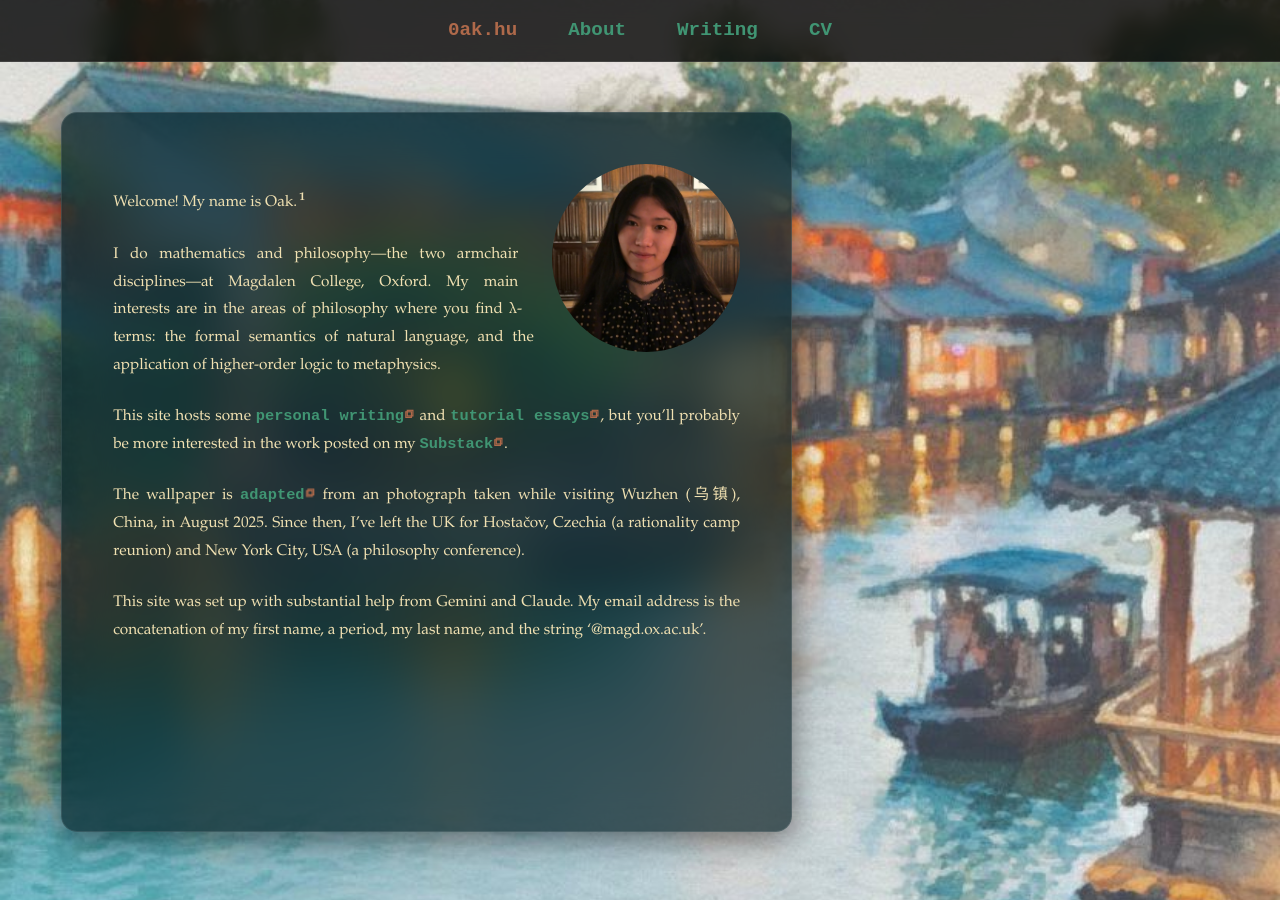
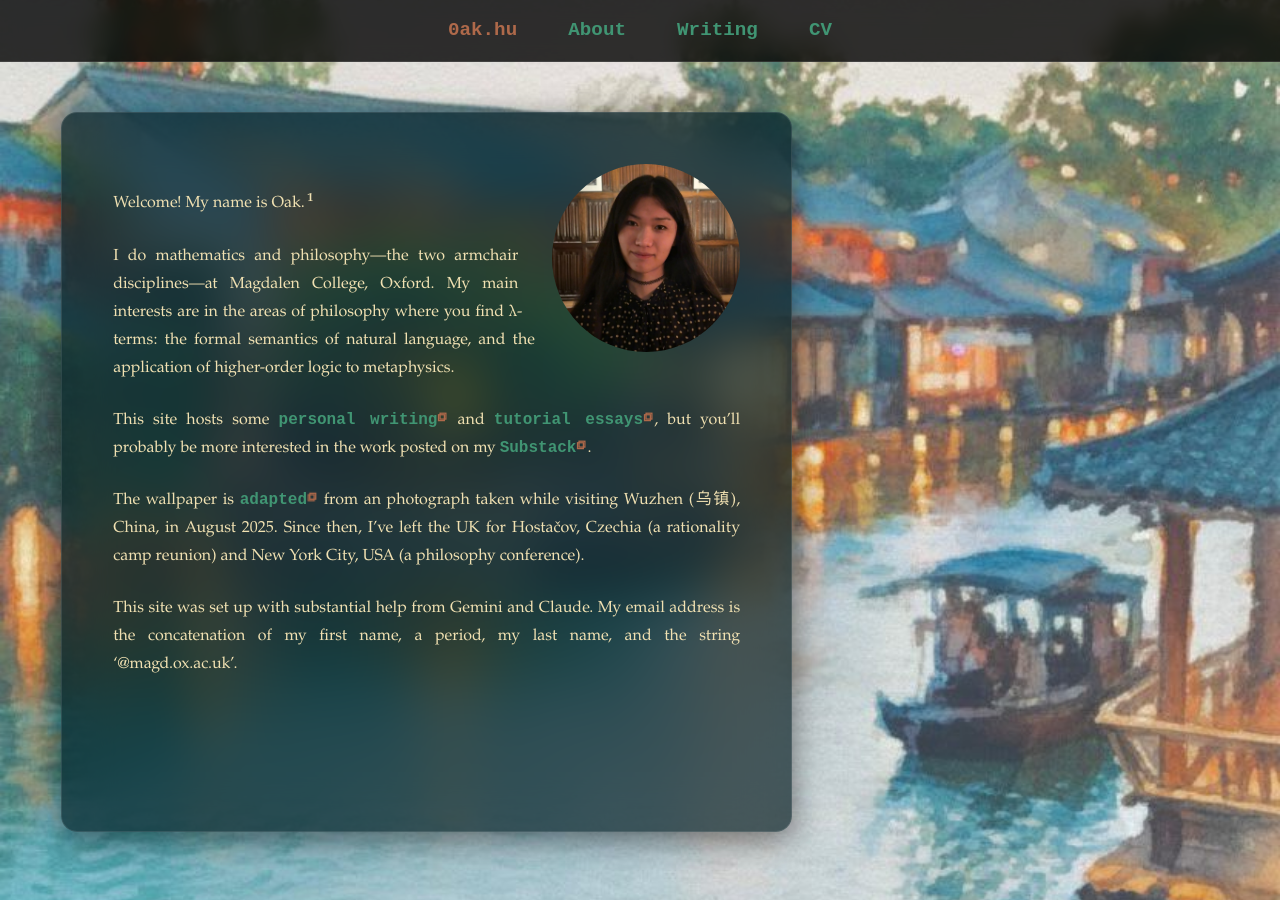
Before and after one commit to oak-hu/oak-hu.github.io, a Jekyll site: the page built from index.md, in a window 1280 px wide. Built offline with Jekyll 4.4.1, drawn with Linux system fonts in a browser that asks for light colours; some web fonts are replaced.

Commit message:
Update main.scss

```diff
--- a/assets/css/main.scss
+++ b/assets/css/main.scss
@@ -21,6 +21,8 @@
     --font-main: 'Palatino Linotype', 'Palatino', 'Georgia', serif;
     --font-display: 'Langar', 'Courier New', monospace;
     --font-cjk: 'Ma Shan Zheng', 'Palatino Linotype', serif;
+    --font-min: 0.9rem;
+    --font-min: 0.9rem;
 
     /* Grid */
     --unit: calc(100vw / 21);
@@ -161,8 +163,8 @@ a:hover { color: var(--hover-color); }
 
 /* Content Styling */
 .content {
-    line-height: 1.8;
-    font-size: clamp(0.9rem, 1.2vw, 1.3rem);
+    line-height: 1.75;
+    font-size: clamp(1.0rem, 1.25vw, 1.25rem);
 }
 .content h1 {
     font-family: var(--font-display);
@@ -173,7 +175,7 @@ a:hover { color: var(--hover-color); }
 }
 .content h2 {
     font-family: var(--font-display);
-    font-size: clamp(1.2rem, 2vw, 2rem);
+    font-size: clamp(1.25rem, 2vw, 2rem);
     color: var(--link-color);
     margin-top: 2rem;
     margin-bottom: 1rem;
@@ -196,7 +198,7 @@ cjk { font-family: var(--font-cjk); }
     margin-bottom: 0.2rem;
 }
 .writing-date {
-    font-size: 0.85rem;
+    font-size: clamp(0.85rem, 1vw, 1.25rem);
     color: var(--text-secondary);
     opacity: 0.8;
     display: inline-block;
@@ -206,7 +208,7 @@ cjk { font-family: var(--font-cjk); }
 .writing-tag {
     display: inline-block;
     font-family: var(--font-display);
-    font-size: 0.75rem;
+    font-size: clamp(0.85rem, 1vw, 1.25rem);
     color: var(--link-color);
     border: 1px solid var(--glass-border);
     padding: 1px 6px;
@@ -216,7 +218,7 @@ cjk { font-family: var(--font-cjk); }
     transition: opacity 0.2s;
 }
 
-.writing-title { font-size: 1.4rem; color: var(--link-color); }
+.writing-title { font-size: clamp(1.25rem, 1.5vw, 2rem); color: var(--link-color); }
 
 /* Sidenotes */
 
@@ -242,8 +244,8 @@ label.sidenote-number {
     position: absolute;
     width: var(--sidenote-width);
     left: var(--sidenote-offset);
-    font-size: 0.9rem;
-    line-height: 1.4;
+    font-size: clamp(0.9rem, 1.20vw, 1.25rem);
+    line-height: 1.5;
     text-align: left;
     background: rgba(0, 0, 0, 0.8);
     padding: 1rem;
@@ -274,3 +276,30 @@ label.sidenote-number {
     .sidenote-number::after { content: "⇲"; color: var(--hover-color); display: inline-block; font-size: 0.8em; margin-left: 2px; vertical-align: super; }
     .margin-toggle:checked + .sidenote { display: block; position: relative; float: none; left: auto; width: 100%; margin: 1.5rem 0; padding: 1rem; animation: noteFadeIn 0.25s ease forwards; opacity: 0; }
 }
+
+/* Blockquotes styled as expanded inline sidenotes */
+blockquote {
+    /* Layout: Inline flow */
+    display: block;
+    position: relative;
+    width: 100%;
+    margin: 1.5rem 0;
+    padding: 1rem;
+
+    /* Visuals: Match .sidenote */
+    background: rgba(0, 0, 0, 0.8);
+    border-radius: 8px;
+    box-shadow: 0 4px 15px rgba(0,0,0,0.1);
+
+    /* Typography: Fluid font size */
+    font-size: clamp(0.9rem, 1.20vw, 1.25rem);
+    line-height: 1.5;
+    color: var(--text-primary);
+
+    /* Reset default browser styles */
+    border-left: none;
+}
+
+blockquote p:last-child {
+    margin-bottom: 0;
+}
```
